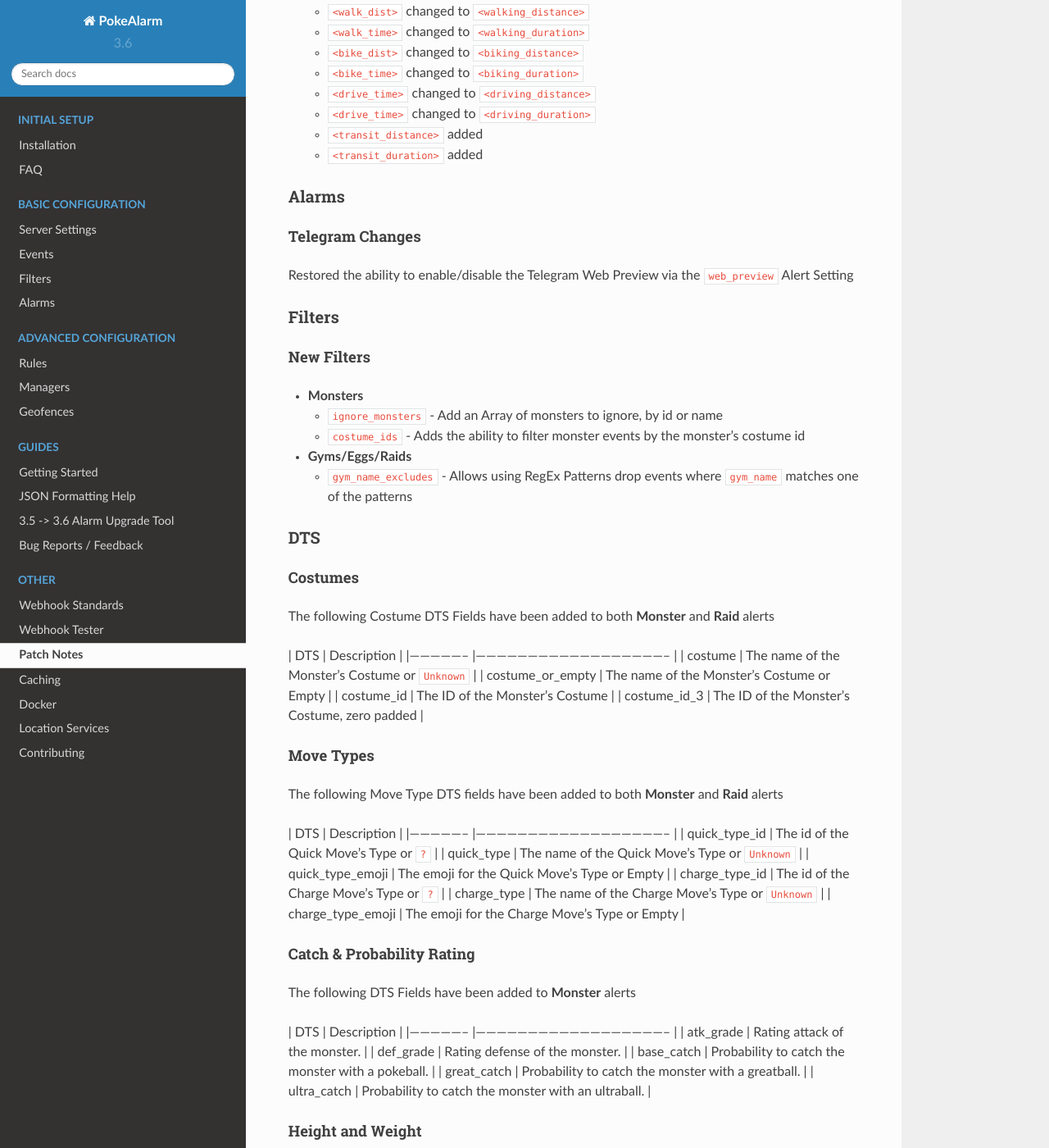
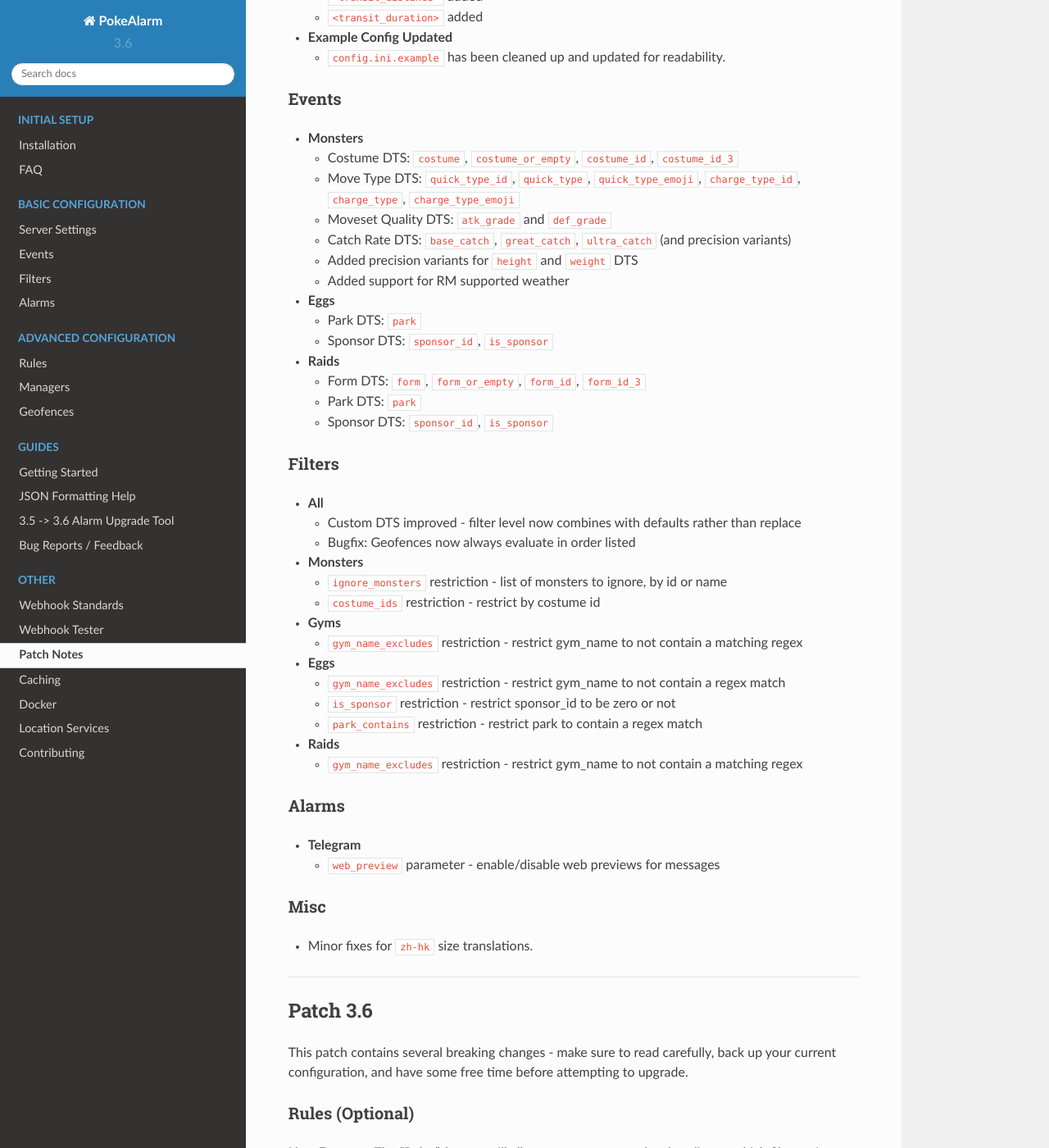
Before and after one commit to pokealarm/pokealarm, a Sphinx documentation site: the page built from docs/miscellaneous/patch-notes.md, in a window 1280 px wide and 1400 px high, scrolled down 898 px. Shown: the whole window at 82% size. Built offline with Sphinx 7.4.7 and the Read the Docs theme 2.0.0, drawn with Linux system fonts in a browser that asks for light colours; some of the changed text lies outside the part shown.

Commit message:
Shortened Patch Notes.

```diff
--- a/docs/miscellaneous/patch-notes.md
+++ b/docs/miscellaneous/patch-notes.md
@@ -14,27 +14,16 @@
 
 ## Patch 3.7
 
-This patch contains a few breaking changes - make sure to read
-carefully, back up your current configuration, and have some free time
-before attempting to upgrade.
-
-### Google Maps API Changes
-
-**Breaking Changes** - This is a rewrite of the Google Maps API calls used for
-DTS. It removes the official Google python client and instead handles the
-requests directly to give more control over how they are handled. This will
-allow for better error handling and won't timeout for extended periods of time
-when the API Quota has been reached.
-
-Additionally, it removes the automatic DTS detection and instead adds explicit
-config options to enable the use of DTS. This is to reduce issues users may
-experience with accidentally overusing the api quotas.
-
-See the updated `config.ini.example` to see the necessary changes.
-
-* **DTS Changes**
-Some of the Distance Matrix DTS have been renamed, and are as follows:
-
+### Server Settings
+* **File Cache Improvements**
+  * Decreased chance of corrupted cache if shutdown improperly
+  * Overwrites corrupted cache if detected, rather than throw error
+* **Gmaps Clean Up**
+  * Automatic enabling for GMaps related DTS has been removed. Instead,
+    you will need to manually enable these DTS via server settings. See
+    the `config.ini.example` for usage.
+  * Fixed a bug where API Quotas caused timeouts
+  * `gmaps
   * `<walk_dist>` changed to `<walking_distance>`
   * `<walk_time>` changed to `<walking_duration>`
   * `<bike_dist>` changed to `<biking_distance>`
@@ -43,149 +32,67 @@ Some of the Distance Matrix DTS have been renamed, and are as follows:
   * `<drive_time>` changed to `<driving_duration>`
   * `<transit_distance>` added
   * `<transit_duration>` added
+* **Example Config Updated**
+  * `config.ini.example` has been cleaned up and updated for
+    readability.
+
+### Events
+
+* **Monsters**
+  * Costume DTS: `costume`, `costume_or_empty`, `costume_id`,
+    `costume_id_3`
+  * Move Type DTS: `quick_type_id`, `quick_type`, `quick_type_emoji`,
+    `charge_type_id`, `charge_type`, `charge_type_emoji`
+  * Moveset Quality DTS: `atk_grade` and `def_grade `
+  * Catch Rate DTS: `base_catch`, `great_catch`, `ultra_catch` (and
+    precision variants)
+  * Added precision variants for `height` and `weight` DTS
+  * Added support for RM supported weather
+
+* **Eggs**
+  * Park DTS: `park`
+  * Sponsor DTS: `sponsor_id`, `is_sponsor`
+
+* **Raids**
+  * Form DTS: `form`, `form_or_empty`, `form_id`, `form_id_3`
+  * Park DTS: `park`
+  * Sponsor DTS: `sponsor_id`, `is_sponsor`
+
+### Filters
+
+* **All**
+  * Custom DTS improved - filter level now combines with defaults rather
+    than replace
+  * Bugfix: Geofences now always evaluate in order listed
+
+* **Monsters**
+  * `ignore_monsters` restriction - list of monsters to ignore, by id or
+    name
+  * `costume_ids` restriction - restrict by costume id
+
+* **Gyms**
+  * `gym_name_excludes` restriction - restrict gym_name to not contain
+    a matching regex
+
+* **Eggs**
+  * `gym_name_excludes` restriction - restrict gym_name to not contain
+    a regex match
+  * `is_sponsor` restriction - restrict sponsor_id to be zero or not
+  * `park_contains` restriction - restrict park to contain a regex match
+
+* **Raids**
+  * `gym_name_excludes` restriction - restrict gym_name to not contain
+    a matching regex
 
 ### Alarms
 
-#### Telegram Changes
+* **Telegram**
+  * `web_preview` parameter - enable/disable web previews for messages
 
-Restored the ability to enable/disable the Telegram Web Preview via the
-`web_preview` Alert Setting
+### Misc
+* Minor fixes for `zh-hk` size translations.
 
-### Filters
 
-#### New Filters
-
-* **Monsters**
-  * `ignore_monsters` - Add an Array of monsters to ignore, by id or name
-  * `costume_ids` - Adds the ability to filter monster events by the monster's
-  costume id
-
-* **Gyms/Eggs/Raids**
-  * `gym_name_excludes` - Allows using RegEx Patterns drop events where
-  `gym_name` matches one of the patterns
-
-### DTS
-
-#### Costumes
-
-The following Costume DTS Fields have been added to both **Monster** and
-**Raid** alerts
-
-| DTS              | Description                                             |
-|----------------- |-------------------------------------------------------- |
-| costume          | The name of the Monster's Costume or `Unknown`          |
-| costume_or_empty | The name of the Monster's Costume or Empty              |
-| costume_id       | The ID of the Monster's Costume                         |
-| costume_id_3     | The ID of the Monster's Costume, zero padded            |
-
-#### Move Types
-
-The following Move Type DTS fields have been added to both **Monster** and
-**Raid** alerts
-
-| DTS              | Description                                             |
-|----------------- |-------------------------------------------------------- |
-| quick_type_id    | The id of the Quick Move's Type or  `?`                 |
-| quick_type       | The name of the Quick Move's Type or `Unknown`          |
-| quick_type_emoji | The emoji for the Quick Move's Type or Empty            |
-| charge_type_id   | The id of the Charge Move's Type or  `?`                |
-| charge_type      | The name of the Charge Move's Type or `Unknown`         |
-| charge_type_emoji | The emoji for the Charge Move's Type or Empty          |
-
-#### Catch & Probability Rating
-
-The following DTS Fields have been added to **Monster** alerts
-
-| DTS              | Description                                             |
-|----------------- |-------------------------------------------------------- |
-| atk_grade        | Rating attack of the monster.                           |
-| def_grade        | Rating defense of the monster.                          |
-| base_catch       | Probability to catch the monster with a pokeball.       |
-| great_catch      | Probability to catch the monster with a greatball.      |
-| ultra_catch      | Probability to catch the monster with an ultraball.     |
-
-#### Height and Weight
-
-The following DTS fields have been added to **Monster** alerts
-
-| DTS              | Description                                             |
-|----------------- |-------------------------------------------------------- |
-| height_0         | Height of the monster, rounded to the nearest integer   |
-| height_2         | Height of the monster, rounded to 2 decimal places      |
-| weight_0         | Weight of the monster, rounded to the nearest integer   |
-| weight_2         | Weight of the monster, rounded to 2 decimal places      |
-
-#### Forms
-
-The `Form` DTS Fields have also been added to **Raid** alerts
-
-#### Weather
-
-Added support for the `boosted_weather` DTS fields for RocketMap users
-
-### Gym Sponsors & Parks
-
-Support for detecting EX Eligible Raids in Sponsored Gyms and Gyms in Parks for
-Raid and Egg events
-
-#### Filters
-| Filters          | Description                                             |
-|----------------- |-------------------------------------------------------- |
-| park_contains    | Regex Patterns to filter based on Park name from OSM    |
-| is_sponsor       | True/False check if a Raid is at a Sponsored Gym        |
-
-#### DTS Fields
-| DTS              | Description                                             |
-|----------------- |-------------------------------------------------------- |
-| sponsor_id       | The ID of the Gym's Sponsor.                            |
-| is_sponsor       | Returns `sponsor` if the Gym is a Sponsored Gym         |
-| park             | The associated Park from OSM for the Gym                |
-
-### Caching Improvements
-
-* Updated the Mapping APIs to be more condensed
-* Separated `gym_info` into `gym_name`, `gym_desc`, and `gym_url` into
-separate endpoints
-* Added support for `team_id` from RocketMap `egg` and `raid` webhooks
-* File Cache now creates the required cache folder upon initialization if it
-doesn't exist
-* File Cache saves the initial cache file with the ".new" extension and then
-renames over the original file to reduce the chance of the cache being
-corrupted if PA exits incorrectly
-* If a Cache file fails to load for any reason, PA will continue to load and
-overwrite the file at the next opportunity
-
-### Overall Improvements
-
-* **Data Files**
-  * The base data files were reformatted to allow for proper sorting of keys
-
-* **Locales**
-  * The locale files were reformatted to allow for proper sorting of keys
-
-* **DTS**
-  * `custom_dts` - Improved Custom DTS to allow use of both Defaults & Filter
-  Specific Custom DTS fields.
-
-* **Webhook Tester**
-  * Fixed gym caching
-  * Now uses the `en` locale file for all data
-  * Reworked forms to allow for testing all Monsters with forms
-  * Raids can now have different gym ids
-  * Added `team_id` check
-  * Added the ability to test for `is_missing_info` in Monster Events
-  * Added raid level check
-  * Performed a few text formatting changes
-
-### Bug Fixes
-
-* **Filters**
-  * `geofences` - Geofences are now checked in the order they are specified in
-  the filter.
-* **DTS**
-  * Fixed reverse geocode failures when only using the `<address_eu>` DTS field
-* **Locales**
-  * Minor fixes for `zh-hk` size translations.
 
 ---
 
```
